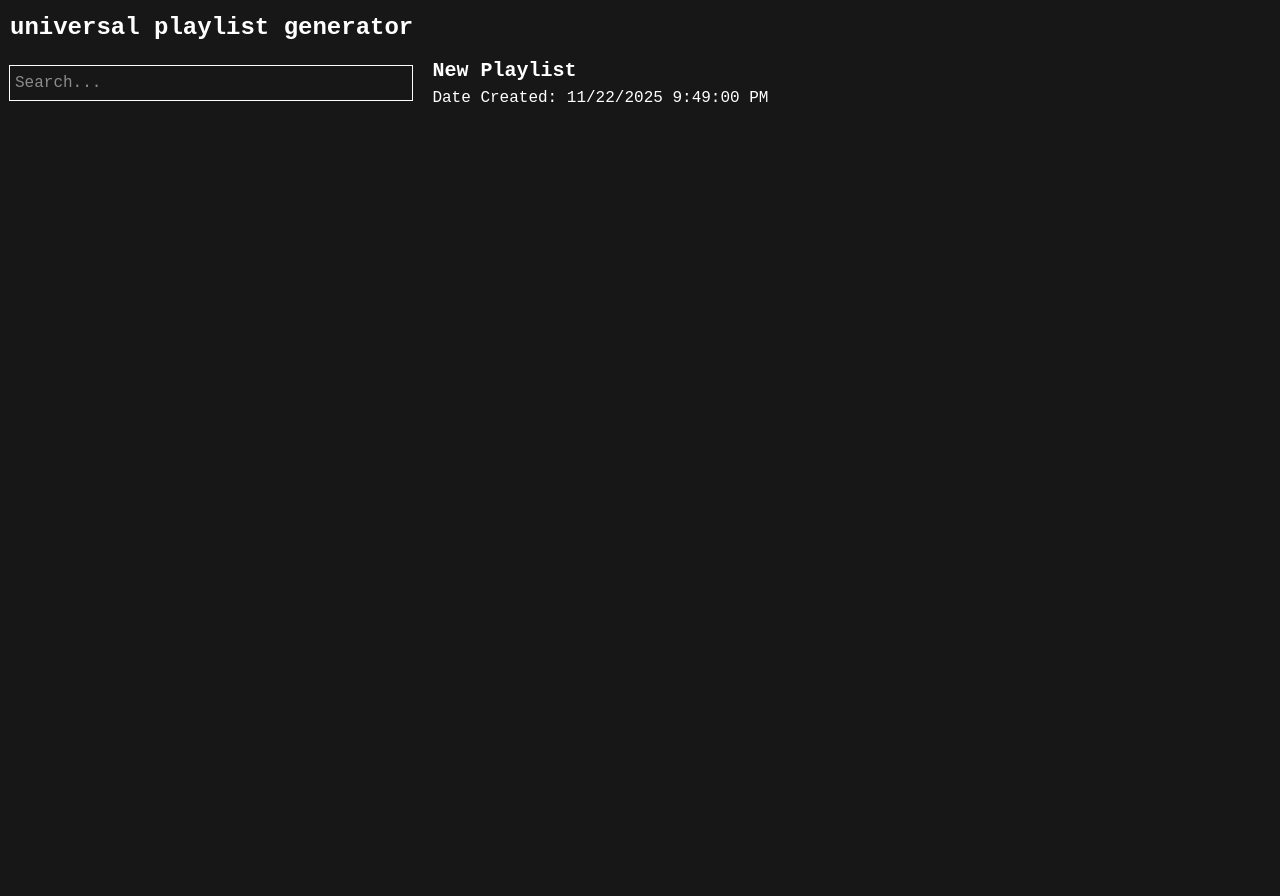
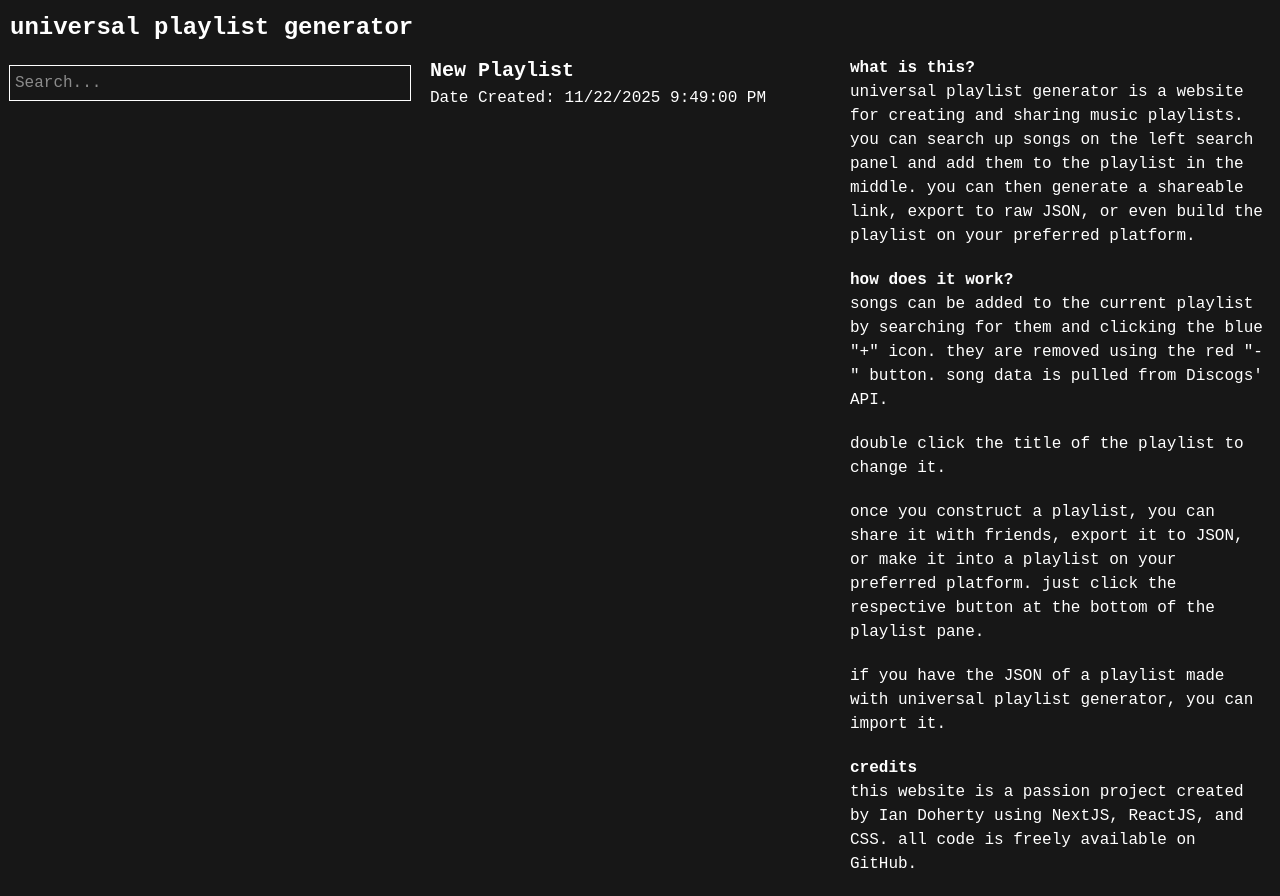
Before and after one commit to foobiane/universal-playlist-generator, a Next.js app: page / in a window 1280 px wide. Before the commit the page ends 800 px from the top, so only its background shows below. Built offline with nearby package versions, Linux system fonts and the light colour scheme.

Commit message:
Added full playlist functionality

```diff
--- a/app/page.scss
+++ b/app/page.scss
@@ -8,3 +8,17 @@
     display: flex;
     // align-items: center;
 }
+
+.AboutPanel {
+    display: inline-block;
+    margin: 0 10px;
+    width: 33%;
+}
+
+.AboutPanel h1 {
+    font-weight: 900;
+}
+
+.AboutPanel p {
+    padding-bottom: 20px;
+}
--- a/app/page.tsx
+++ b/app/page.tsx
@@ -13,21 +13,39 @@ function SiteTitle() {
   );
 }
 
+function About() {
+  return (
+    <div className = "AboutPanel">
+      <h1>what is this?</h1>
+      <p>universal playlist generator is a website for creating and sharing music playlists. you can search up songs on the left search panel and add them to the playlist in the middle. you can then generate a shareable link, export to raw JSON, or even build the playlist on your preferred platform.</p>
+
+      <h1>how does it work?</h1>
+      <p>songs can be added to the current playlist by searching for them and clicking the blue "+" icon. they are removed using the red "-" button. song data is pulled from Discogs' API.</p>
+      <p>double click the title of the playlist to change it.</p>
+      <p>once you construct a playlist, you can share it with friends, export it to JSON, or make it into a playlist on your preferred platform. just click the respective button at the bottom of the playlist pane.</p>
+      <p>if you have the JSON of a playlist made with universal playlist generator, you can import it.</p>
+
+      <h1>credits</h1>
+      <p>this website is a passion project created by Ian Doherty using NextJS, ReactJS, and CSS. all code is freely available on GitHub.</p>
+    </div>
+  );
+}
+
 export default function Home() {
   const [songs, setSongs] = useState<SongInfo[]>([]);
 
   var songAdd = (newSong: SongInfo) => {
-    newSong.addable = false;
+    var copy = newSong.clone()
+    copy.addable = false;
 
-    setSongs([...songs, newSong]);
-    console.log(songs.length);
+    setSongs((songs: SongInfo[]) => [...songs, copy]);
   };
 
   var songRemove = (song: SongInfo) => {
     song.addable = true;
 
-    setSongs(songs.filter((value) => {
-      value != song;
+    setSongs((songs: SongInfo[]) => songs.filter((value: SongInfo) => {
+      return value != song;
     }));
   };
 
@@ -37,6 +55,7 @@ export default function Home() {
       <div className = "Content">
         <SearchBar songAdd = {songAdd} songRemove = {songRemove} />
         <Playlist songs = {songs}/>
+        <About />
       </div>
     </div>
   );
--- a/app/playlist.scss
+++ b/app/playlist.scss
@@ -26,6 +26,10 @@
     height: 100%;
     vertical-align: middle;
     padding: 10px;
+}
+
+.SongInfo .Inner .InfoText a {
+    color: rgb(80, 192, 230);
 }
 
 .SongInfo .Inner .AddSongButton {
--- a/app/playlist.tsx
+++ b/app/playlist.tsx
@@ -14,16 +14,35 @@ export class SongInfo extends React.Component {
     objectUuid: string;
     addable: boolean;
 
-    constructor(props, discogsData: Map<string, any>, addable: boolean = true) {
+    constructor(props, data: Map<string, any>, addable: boolean = true) {
         super(props);
 
-        this.name = discogsData.get("title");
-        this.year = discogsData.get("year");
-        this.genres = discogsData.get("style").join(", ");
-        this.thumbnailUrl = discogsData.get("cover_image");
-        this.discogsUrl = "https://discogs.com" + discogsData.get("uri");
+        // Data encoded starting with a "_" is created by the clone function below.
+        // This is a weird thing we do because *no overloading constructors*! Yippee!
+        // (Why do functional languages even bother supporting OOP if they don't care about implementing it well...)
+        this.name = data.get("_name") || data.get("title");
+        this.year = data.get("year");
+
+        this.genres = data.get("_genres") || data.get("style").join(", ");
+        this.thumbnailUrl = data.get("_thumbnailUrl") || data.get("cover_image");
+        this.discogsUrl = data.get("_discogsUrl") || ("https://discogs.com" + data.get("uri"));
+
         this.objectUuid = uuidv4();
         this.addable = addable;
+    }
+
+    clone() {
+        return new SongInfo(
+            this.props,
+            new Map<string, any>([
+                ["_name", this.name],
+                ["year", this.year],
+                ["_genres", this.genres],
+                ["_thumbnailUrl", this.thumbnailUrl],
+                ["_discogsUrl", this.discogsUrl],
+            ]),
+            this.addable
+        );
     }
 
     render() {
@@ -40,7 +59,8 @@ export class SongInfo extends React.Component {
                     <p className = "InfoText">
                         <b>{this.name}</b><br />
                         {this.year}<br />
-                        {this.genres}
+                        {this.genres}<br />
+                        <a href = {this.discogsUrl}>Discogs Link</a>
                     </p>
                     {this.addable ?
                         <button
@@ -60,23 +80,27 @@ export class SongInfo extends React.Component {
 
 export class Playlist extends React.Component {
     name: string;
-    songs: SongInfo[];
 
     constructor(props) {
         super(props);
 
         this.name = "New Playlist";
-        this.songs = [];
-
         this.state = {
             isEditingName: false,
-            dateCreated: ""
+            dateCreated: "",
+            jsonImport: null
         };
     }
 
     componentDidMount() {
         var d = new Date();
         this.setState({dateCreated: d.toLocaleDateString() + " " + d.toLocaleTimeString()});
+    }
+
+    handleImportJson(e) {
+        if (e.target.files) {
+            var file = e.target.files[0];
+        }
     }
 
     render() {
@@ -98,7 +122,6 @@ export class Playlist extends React.Component {
                         </form> :
                         <h1
                             className = "Title"
-                            cursor = "text"
                             onDoubleClick = {() => {
                                 this.setState({isEditingName: true})
                             }}
@@ -109,6 +132,18 @@ export class Playlist extends React.Component {
                     <p>Date Created: {this.state.dateCreated}</p>
                 </div>
 
+                {(this.props.songs.length == 0 && false ?
+                    <label>
+                        import json...
+                        <input
+                            type = "file"
+                            accept = ".json"
+                            onChange = {handleImportJson}
+                        />
+                    </label> :
+                    <></>
+                )}
+
                 <ul style = {{display: "table", width: "100%"}}>
                     {this.props.songs.map((value) => {
                         return value.render()
--- a/app/search.tsx
+++ b/app/search.tsx
@@ -59,19 +59,19 @@ export default class SearchBar extends React.Component {
 
     render() {
         return (
-            <div className = {"SearchBar"}>
+            <div className = "SearchBar">
                 <form
-                    className = {"SearchForm"}
+                    className = "SearchForm"
                     action = {this.onFormSubmit.bind(this)}
                 >
                     <input
-                        className = {"Box"}
+                        className = "Box"
                         placeholder = "Search..."
                         name = "query"
                     />
                 </form>
                 <ul style = {{display: "table", width: "100%"}}>
-                    {this.state.searchSuccess && this.state.searchResults.map((value) => {return value.render()})}
+                    {this.state.searchResults.map((value) => {return value.render()})}
                 </ul>
             </div>
         );
```
